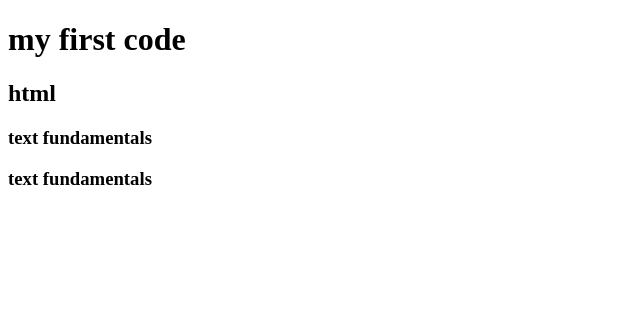
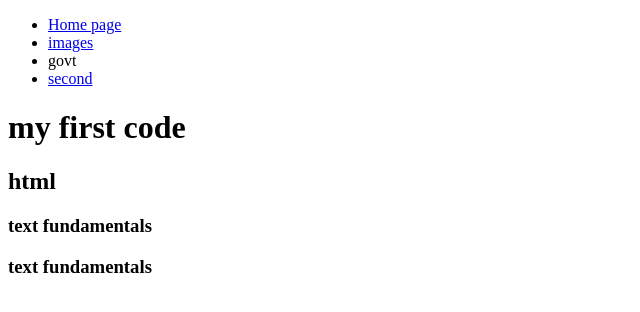
Before and after one commit to Tifebaris/6B3-WK1, a plain HTML site: page index.html in a window 1280 px wide. Shown: the whole page, without its empty margins (0-640 px from the left). Drawn offline with Linux system fonts and the light colour scheme.

Commit message:
feat:create home page

```diff
--- a/index.html
+++ b/index.html
@@ -9,7 +9,12 @@
 </head>
 <body>
     <nav>
-
+        <ul>
+            <li> <a href="univelcity.com" target="blank">Home page</a></li>
+            <li><a href="index.html">images</a></li>
+            <li><a href="govt"></a>govt</li>
+            <li><a href="second.html">second</a></li>
+        </ul>
     </nav>
  <h1>my first code</h1>
  <h2>html</h2>
```
